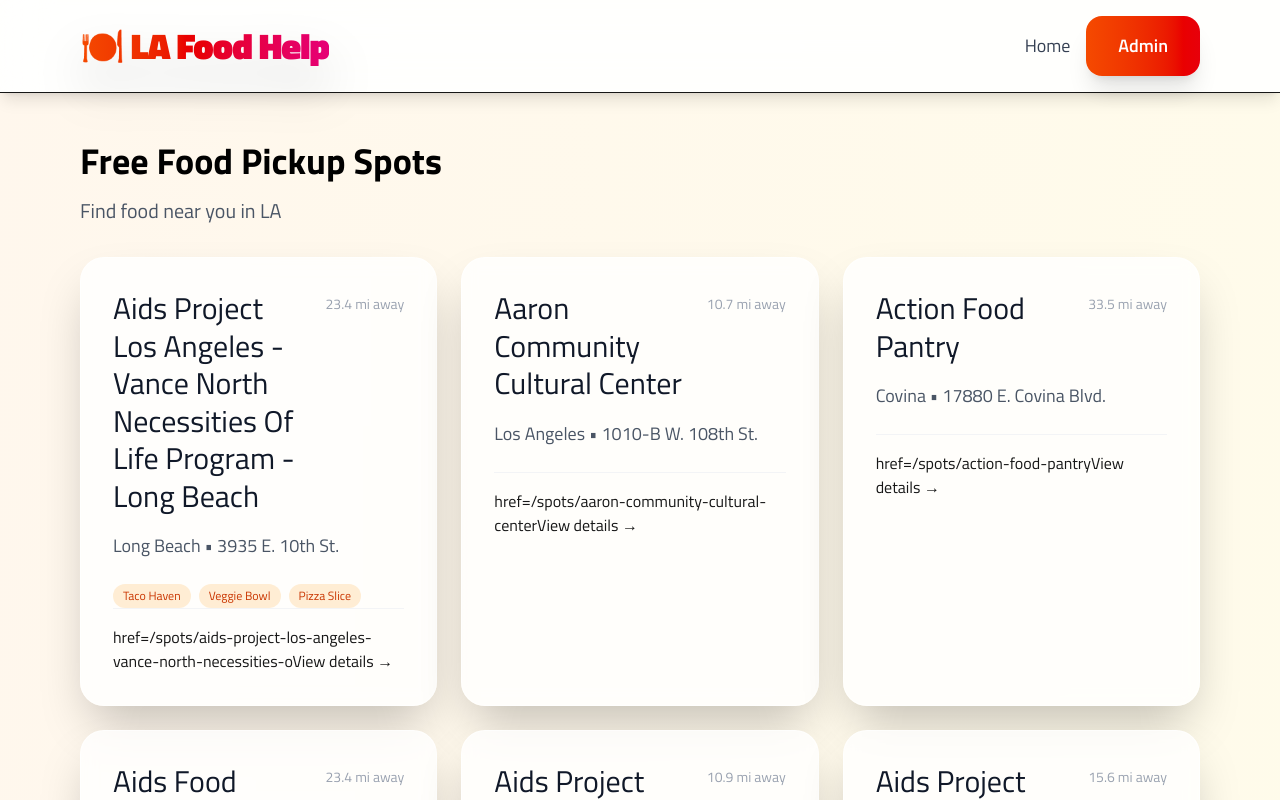
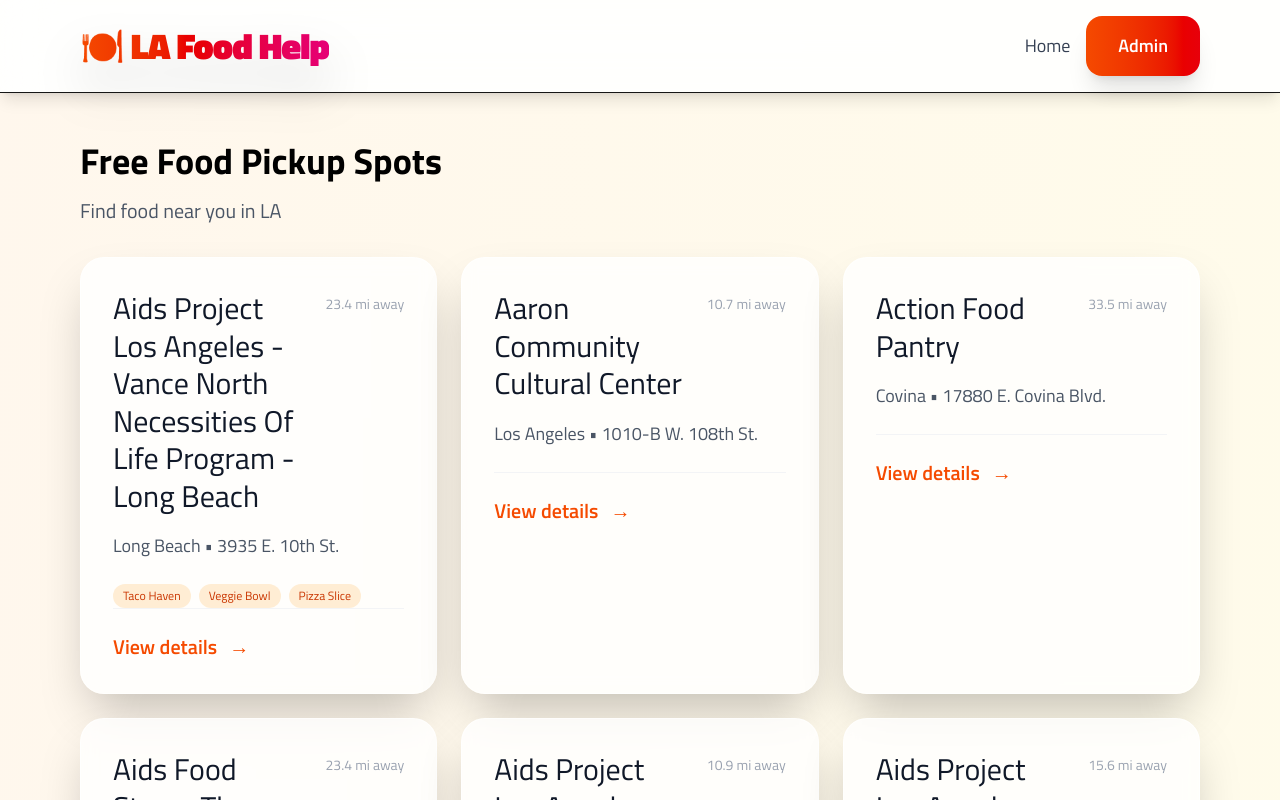
Before and after one commit to Rushabhsinora/la-food-help, a Next.js app: page / in a window 1280 px wide. Shown: the top 800 px of the page. Built offline with nearby package versions, Linux system fonts and the light colour scheme.

Commit message:
got view details working again on the cards

```diff
--- a/src/components/ui/Card.js
+++ b/src/components/ui/Card.js
@@ -27,9 +27,7 @@ export function Card({ title, description, children, href, tags, milesAway }) {
         {children}
         {href && (
           <div className="pt-4 border-t border-gray-100">
-            <a>
-              href={href}
-
+            <a href={href} className="font-titillium inline-flex items-center gap-3 text-orange-600 hover:text-orange-800 font-semibold text-xl group-hover:translate-x-2 transition-all duration-300 pt-2">
               View details <span className="group-hover:translate-x-1 transition-transform">→</span>
             </a>
           </div>
```
